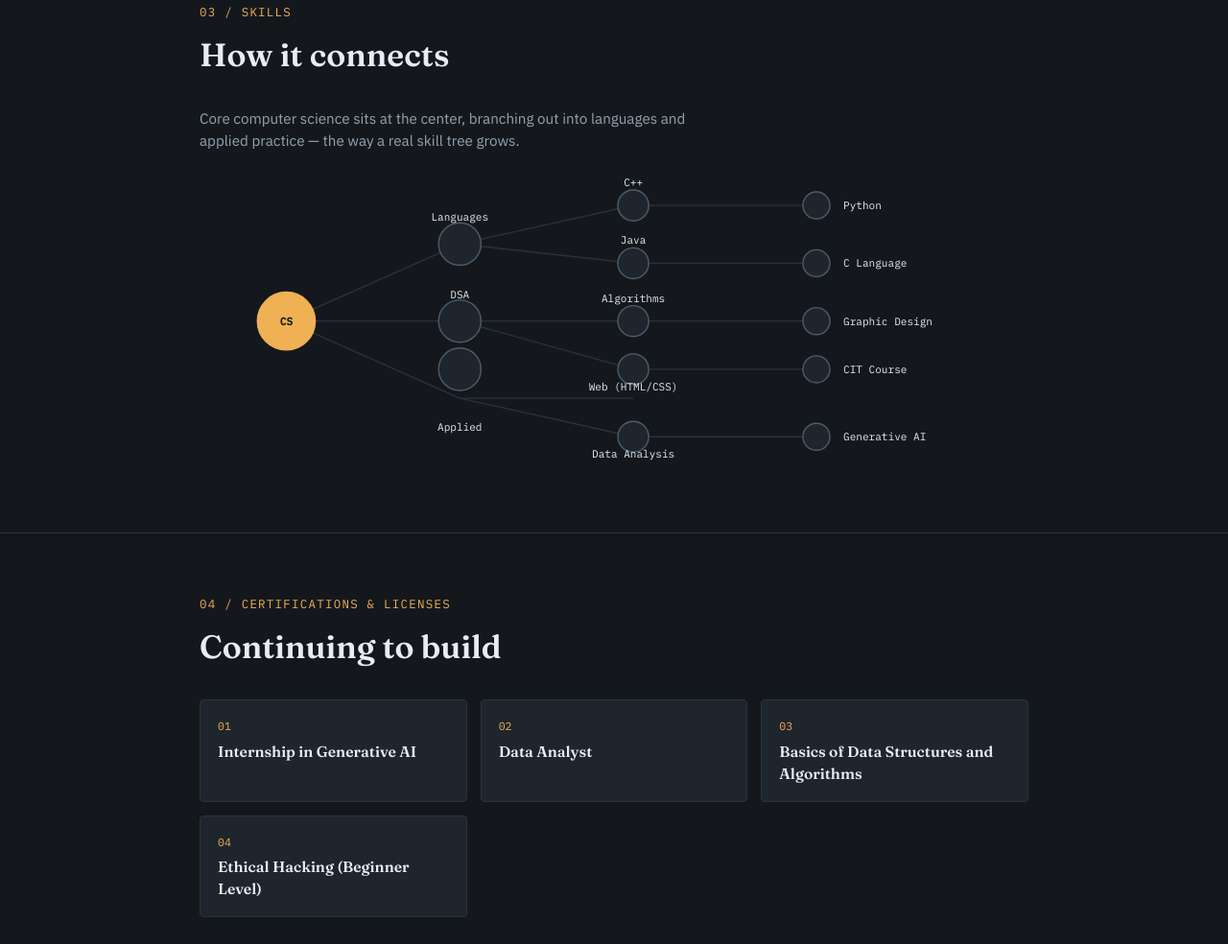
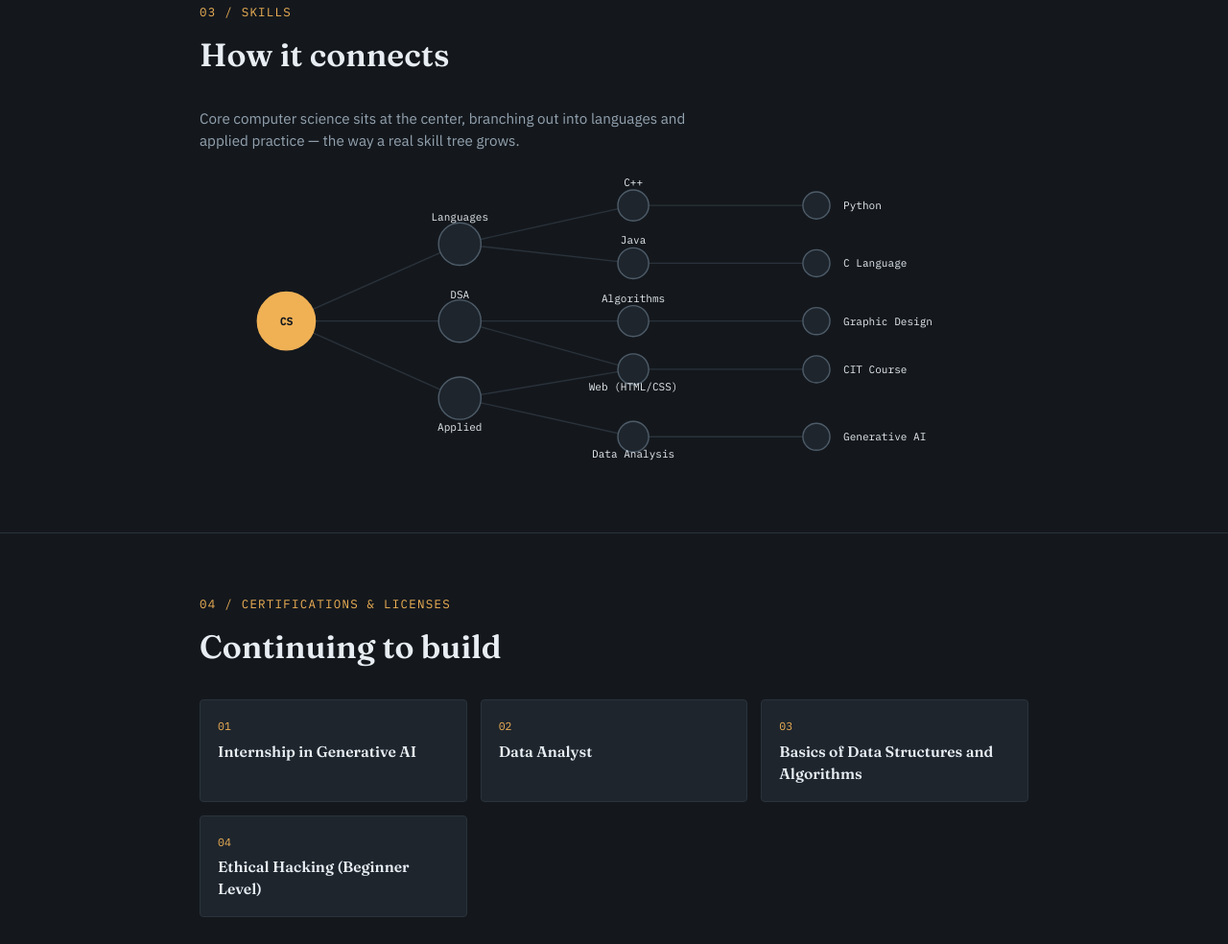
Before and after one commit to Mehaklohana/portfolio, a plain HTML site: page index.html in a window 1280 px wide. Shown: the part 1656-2640 px from the top of the page at 96% size. Drawn offline with Linux system fonts and the light colour scheme.

Commit message:
Adjust SVG line and circle positions in index.html

```diff
--- a/index.html
+++ b/index.html
@@ -257,7 +257,7 @@
           <line class="edge" x1="270" y1="150" x2="450" y2="150"/>
           <line class="edge" x1="270" y1="150" x2="450" y2="200"/>
 
-          <line class="edge" x1="270" y1="230" x2="450" y2="230"/>
+          <line class="edge" x1="270" y1="230" x2="450" y2="200"/>
           <line class="edge" x1="270" y1="230" x2="450" y2="270"/>
 
           <line class="edge" x1="450" y1="30" x2="640" y2="30"/>
@@ -283,7 +283,7 @@
           <text class="node-label" x="270" y="126" text-anchor="middle">DSA</text>
         </g>
         <g class="node-group">
-          <circle class="node-circle" cx="270" cy="200" r="22"/>
+          <circle class="node-circle" cx="270" cy="230" r="22"/>
           <text class="node-label" x="270" y="264" text-anchor="middle">Applied</text>
         </g>
 
```
